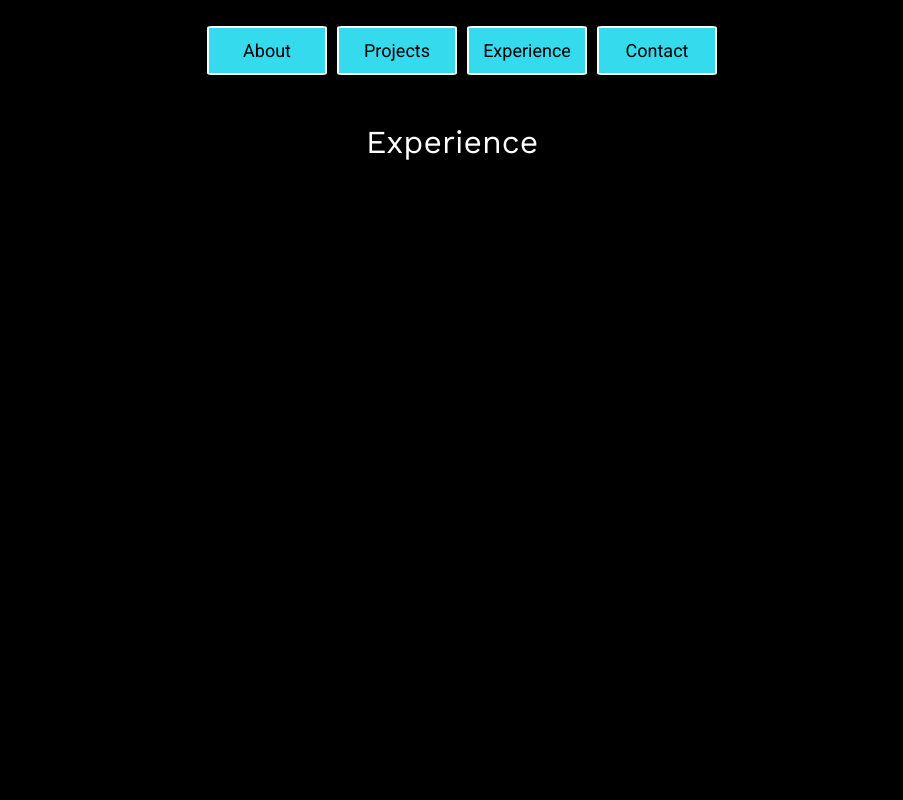
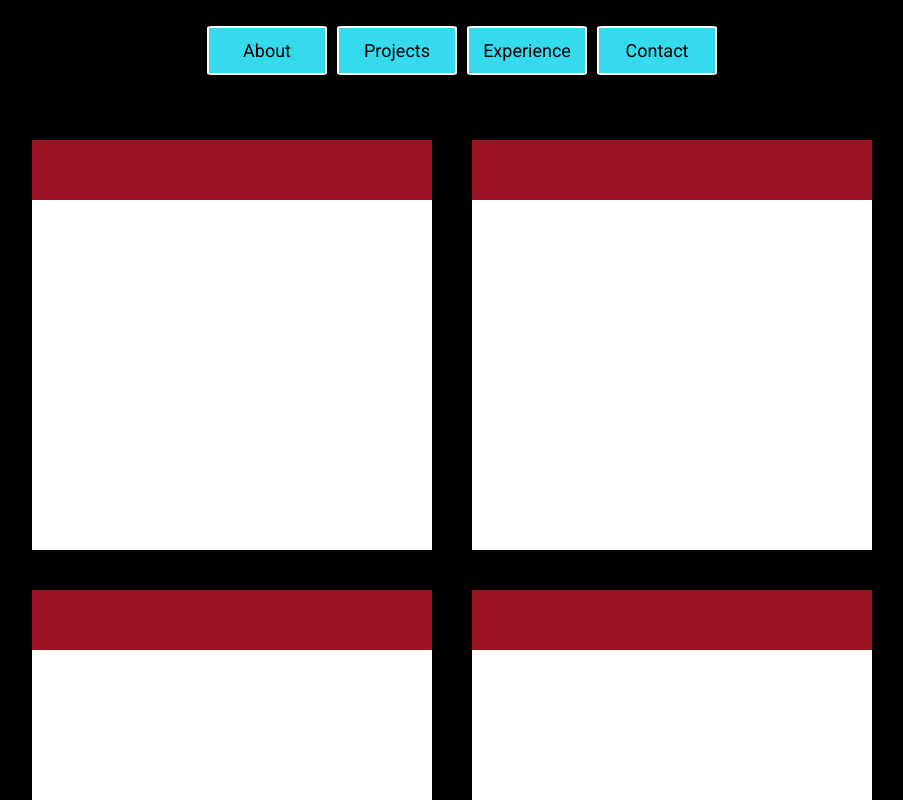
Before and after one commit to hitsthings/new-portfolio, a React (Create React App) app: page /experience in a window 1280 px wide. Shown: the part 400-1200 px from the top of the page, without its empty margins (188-1091 px from the left). Before the commit the page ends 800 px from the top, so only its background shows below. Built offline with nearby package versions, Linux system fonts and the light colour scheme.

Commit message:
add blank experience cards

```diff
--- /dev/null
+++ b/src/Experience/experience-card.js
@@ -0,0 +1,45 @@
+import React from 'react';
+
+export default class ExperienceCard extends React.Component{
+    constructor(){
+        super()
+        this.state = {
+            expanded: false,
+        }
+    }
+
+    toggleExpand = () => {
+        console.log('toggle');
+        this.setState({expanded: !this.state.expanded})
+    }
+
+    render(){
+        let info;
+        if(this.state.expanded === true){
+            info = <ExpandedCard />
+        }else{ info = <ClosedCard />}
+        return(
+            <div className='experience-card-container'>
+                <div className={`basic-card card-${this.props.className}`}
+                    onMouseEnter={this.toggleExpand}
+                    onMouseLeave={this.toggleExpand}
+                >
+                    <div className='card-topper' />
+                    {info}
+                </div>
+            </div>
+        )
+    }
+}
+
+const ClosedCard = (props) => {
+    return(
+        <div className='card-closed'></div>
+    )
+}
+
+const ExpandedCard = (props) => {
+    return(
+        <div className='card-info'></div>
+    )
+}
--- a/src/Experience/experience.css
+++ b/src/Experience/experience.css
@@ -0,0 +1,50 @@
+.experience-card-container{
+    z-index: 5;
+    width: 400px;
+    background-color: white;
+    margin: 20px;
+}
+
+.card-wrapper{
+    display: flex;
+    flex-wrap: wrap;
+    justify-content: center;
+    margin-bottom: 30px;
+    max-height: 900px;
+}
+
+.card-topper{
+    height: 60px;
+    background-color: #9b1222;
+}
+
+.card-closed{
+    height: 350px;
+}
+
+.card-info{
+    height: 800px;
+    width: 100%;
+    background: #F7F7F7;
+    -webkit-transform-origin: 50% 0%;
+    -o-transform-origin: 50% 0%;
+    transform-origin: 50% 0%;
+    -webkit-transform: perspective(350px) rotateX(-90deg);
+    -o-transform: perspective(350px) rotateX(-90deg);
+    transform: perspective(350px) rotateX(-90deg);
+    box-shadow: 0px 2px 10px rgba(0,0,0,0.05);
+    -webkit-box-shadow: 0px 2px 10px rgba(0,0,0,0.05);
+    -moz-box-shadow: 0px 2px 10px rgba(0,0,0,0.05);
+      -webkit-transition: 0.2s linear 0.8s;
+    -o-transition: 0.2s linear 0.8s;
+    transition: 0.2s linear 0.8s;
+}
+
+.basic-card:hover{
+    -webkit-transform: perspective(350px) rotateX(0deg);
+    -o-transform: perspective(350px) rotateX(0deg);
+    transform: perspective(350px) rotateX(0deg);
+    -webkit-transition:0.2s linear 0s;
+    -o-transition:0.2s linear 0s;
+    transition:0.2s linear 0s;
+}
--- a/src/Experience/experience.js
+++ b/src/Experience/experience.js
@@ -1,8 +1,18 @@
 import React from 'react';
+import ExperienceCard from './experience-card';
 import './experience.css';
 
-export default function Experience(props){
-    return(
-        <div><h2>Experience</h2></div>
-    )
+export default class Experience extends React.Component{
+    render(){
+        return(
+            <div className='container'>
+                <div className='card-wrapper'>
+                    <ExperienceCard className={1}/>
+                    <ExperienceCard className={2}/>
+                    <ExperienceCard className={3}/>
+                    <ExperienceCard className={4}/>
+                </div>
+            </div>
+        )
+    }
 }
--- a/src/Projects/project-card.js
+++ b/src/Projects/project-card.js
@@ -2,7 +2,6 @@ import React from 'react';
 
 export default class ProjectCard extends React.Component{
     render(){
-        console.log(this.props.image)
         return(
             <div className='project-card-container'>
                 <div className='project-card'>
```
Also changed, not shown: public/favicon.png (added), 1 other file (tests, documents, lock files or other folders).
